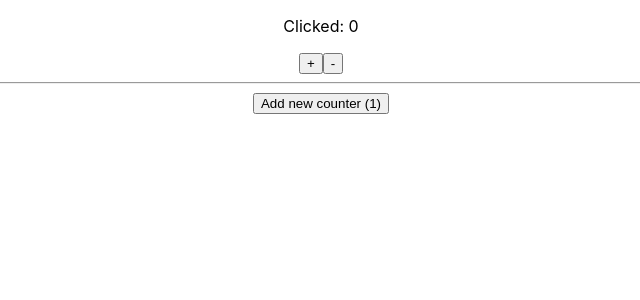
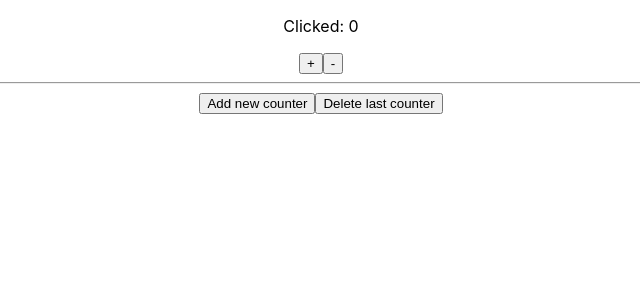
Before and after one commit to EkaterinaMelnik/Counter-app, a React (Create React App) app: page / in a window 1280 px wide. Shown: the top 300 px of the page, without its empty margins (319-959 px from the left). Built offline with nearby package versions, Linux system fonts and the light colour scheme.

Commit message:
add DeleteCounter

```diff
--- a/src/App.js
+++ b/src/App.js
@@ -2,12 +2,14 @@ import React from 'react';
 import AddCounter from './components/AddCounter.js';
 import CountersList from "./containers/CountersList";
 import './App.css';
+import DeleteCounter from "./components/DeleteCounter";
 
 const App = () => (
     <div className="App">
         <CountersList/>
         <hr/>
         <AddCounter/>
+        <DeleteCounter/>
     </div>
 );
 
--- a/src/actions/Action.js
+++ b/src/actions/Action.js
@@ -17,4 +17,7 @@ export function addCounter() {
         type: 'ADD_COUNTER'
     }
 }
-// export const addCounter = {type: 'ADD_COUNTER'};
+
+export const deleteCounter = () => ({
+   type: 'DELETE_COUNTER'
+});
--- a/src/components/AddCounter.js
+++ b/src/components/AddCounter.js
@@ -2,18 +2,14 @@ import React from 'react';
 import {addCounter} from "../actions/Action";
 import {connect} from 'react-redux';
 
-const AddCounter = ({addNewCounter, counterArr}) => (
+const AddCounter = ({addNewCounter}) => (
     <button onClick={addNewCounter}>
-        Add new counter ({counterArr.length})
+        Add new counter
     </button>
 );
-
-const mapStateToProps = state => ({
-        counterArr: state.click
-});
 
 const mapDispatchToProps = dispatch => ({
     addNewCounter: () => dispatch(addCounter())
 });
 
-export default connect(mapStateToProps, mapDispatchToProps)(AddCounter)
+export default connect(null, mapDispatchToProps)(AddCounter)
--- /dev/null
+++ b/src/components/DeleteCounter.js
@@ -0,0 +1,15 @@
+import React from 'react';
+import {deleteCounter} from "../actions/Action";
+import {connect} from 'react-redux';
+
+const DeleteCounter = ({deleteLastCounter}) => (
+    <button onClick={deleteLastCounter}>
+        Delete last counter
+    </button>
+);
+
+const mapDispatchToProps = dispatch => ({
+    deleteLastCounter: () => dispatch(deleteCounter())
+});
+
+export default connect(null, mapDispatchToProps)(DeleteCounter)
--- a/src/reducers/Click.js
+++ b/src/reducers/Click.js
@@ -16,6 +16,8 @@ export default function click(state = [0], action) {
             });
         case 'ADD_COUNTER':
             return [...state, 0];
+        case 'DELETE_COUNTER':
+            return state.slice(0, state.length - 1);
         default:
             return state;
     }
```
